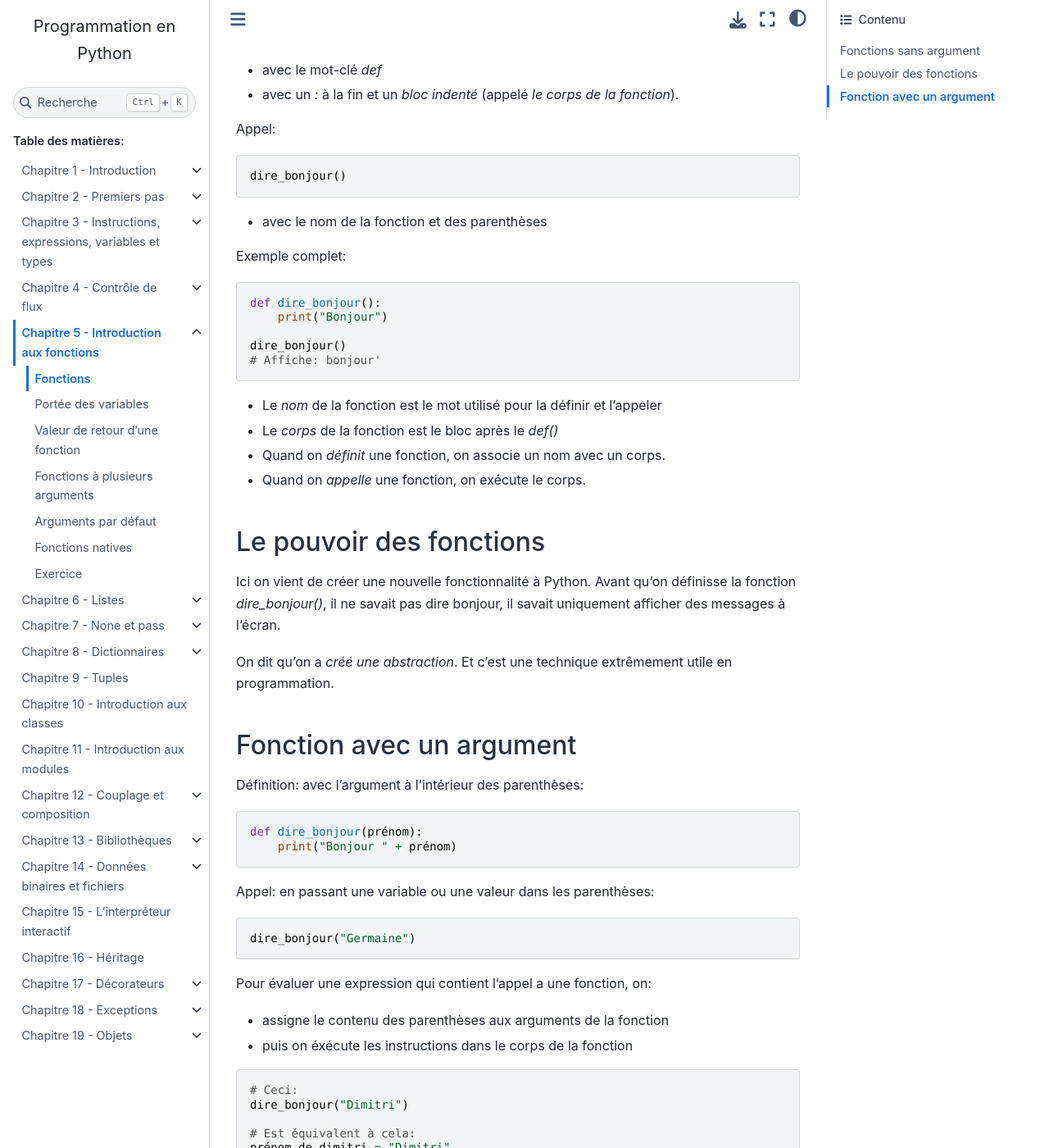
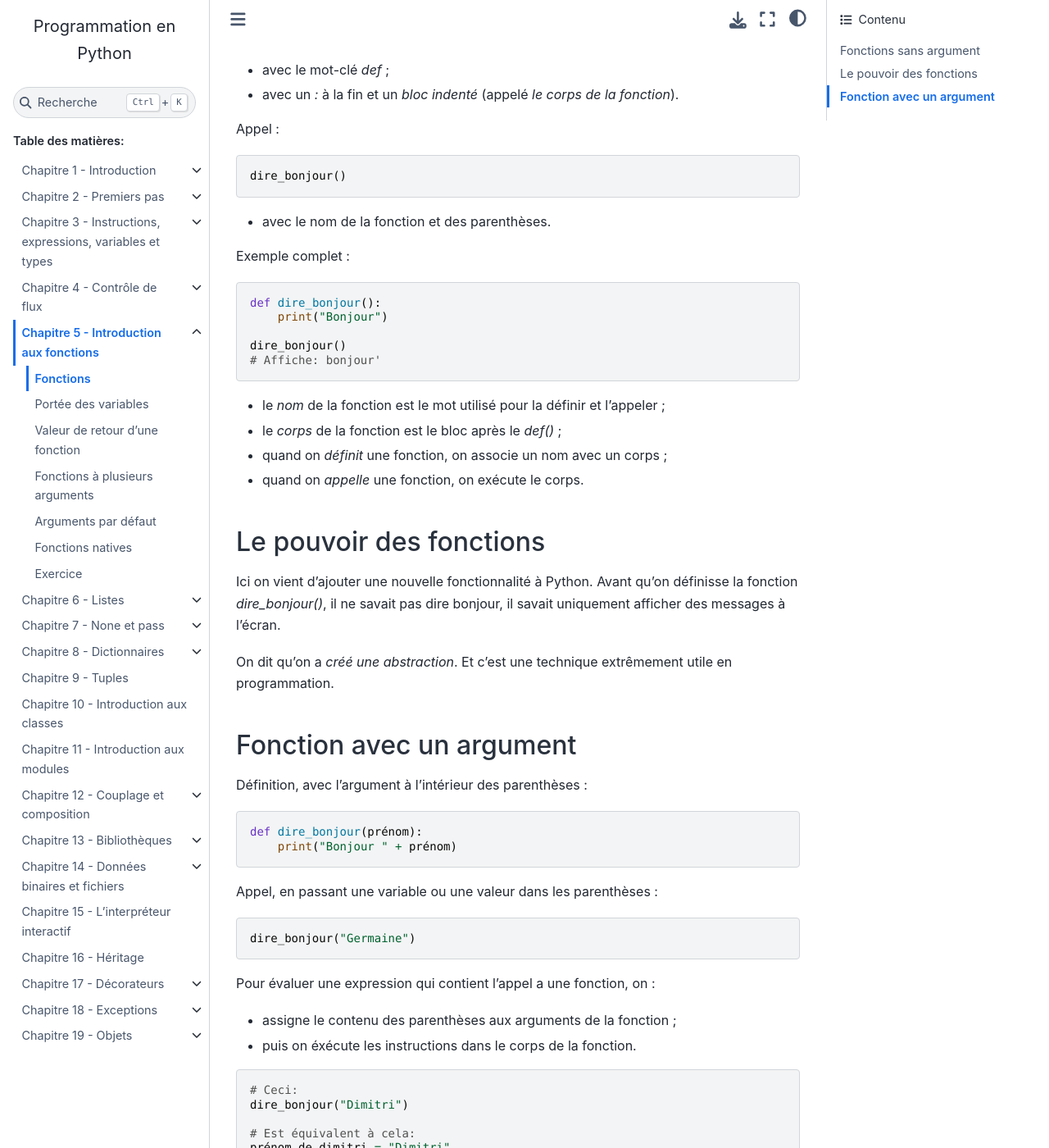
Before and after one commit to gruiick/cours-python, a Sphinx documentation site: the page built from source/05-fonctions-01/01-functions.rst, in a window 1280 px wide and 1400 px high, scrolled down 345 px. Shown: the whole window at 82% size. Built offline with Sphinx 7.4.7 and the Sphinx Book theme 1.1.4, drawn with Linux system fonts in a browser that asks for light colours; some of the changed text lies outside the part shown.

Commit message:
typos, listes, rewording § 05/01

```diff
--- a/source/05-fonctions-01/01-functions.rst
+++ b/source/05-fonctions-01/01-functions.rst
@@ -12,16 +12,16 @@ Définition::
 Notez qu'on utilise aussi le *snake case* pour les noms de fonctions, comme pour
 les noms de variables.
 
-* avec le mot-clé `def`
+* avec le mot-clé `def` ;
 * avec un `:` à la fin et un *bloc indenté* (appelé *le corps de la fonction*).
 
-Appel::
+Appel : ::
 
     dire_bonjour()
 
-* avec le nom de la fonction et des parenthèses
+* avec le nom de la fonction et des parenthèses.
 
-Exemple complet::
+Exemple complet : ::
 
     def dire_bonjour():
         print("Bonjour")
@@ -29,16 +29,16 @@ Exemple complet::
     dire_bonjour()
     # Affiche: bonjour'
 
-* Le *nom* de la fonction est le mot utilisé pour la définir et l'appeler
-* Le *corps* de la fonction est le bloc après le `def()`
+* le *nom* de la fonction est le mot utilisé pour la définir et l'appeler ;
+* le *corps* de la fonction est le bloc après le `def()` ;
 
-* Quand on *définit* une fonction, on associe un nom avec un corps.
-* Quand on *appelle* une fonction, on exécute le corps.
+* quand on *définit* une fonction, on associe un nom avec un corps ;
+* quand on *appelle* une fonction, on exécute le corps.
 
 Le pouvoir des fonctions
 ------------------------
 
-Ici on vient de créer une nouvelle fonctionnalité
+Ici on vient d'ajouter une nouvelle fonctionnalité
 à Python. Avant qu'on définisse la fonction
 `dire_bonjour()`, il ne savait pas dire bonjour,
 il savait uniquement afficher des messages à
@@ -78,7 +78,7 @@ Pour évaluer une expression qui contient l'appel a une fonction, on:
     # Lui-même équivalent à:
     print("Bonjour " + "Dimitri")
 
-Exemple complet::
+Exemple complet : ::
 
 
     def dire_bonjour(prénom):
```
Also changed, not shown: other parts of source/05-fonctions-01/01-functions.rst (+6 -6 lines).
